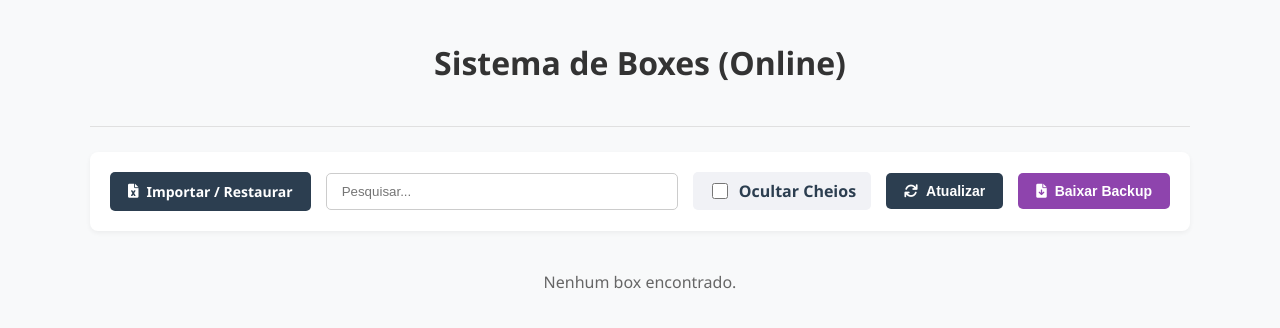
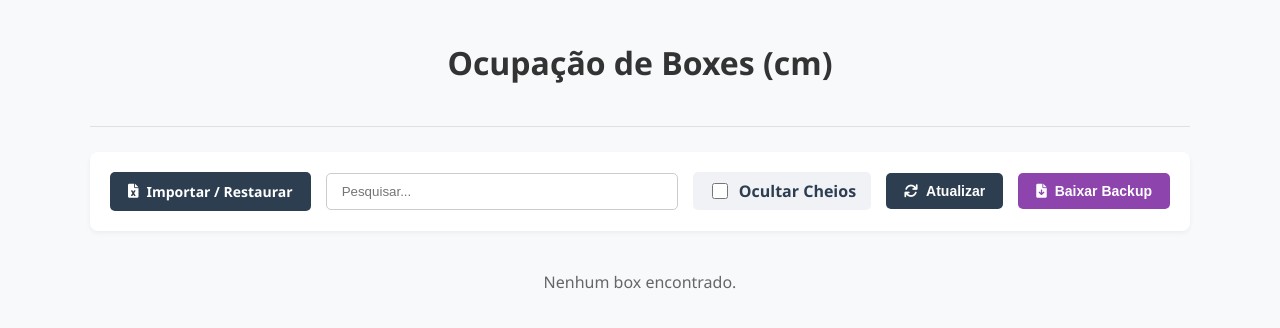
Before and after one commit to videsouza/arquivo, a Flask app: page / in a window 1280 px wide. Shown: the top 328 px of the page. Run offline with Flask 3, Linux system fonts and the light colour scheme; data that the repository does not hold is empty; some libraries are stand-ins or nearby versions.

Commit message:
Update index.html

```diff
--- a/templates/index.html
+++ b/templates/index.html
@@ -60,7 +60,7 @@
 
 <div class="container">
     <header>
-        <h1>Sistema de Boxes (Online)</h1>
+        <h1>Ocupação de Boxes (cm)</h1>
     </header>
 
     <div class="controls">
```
